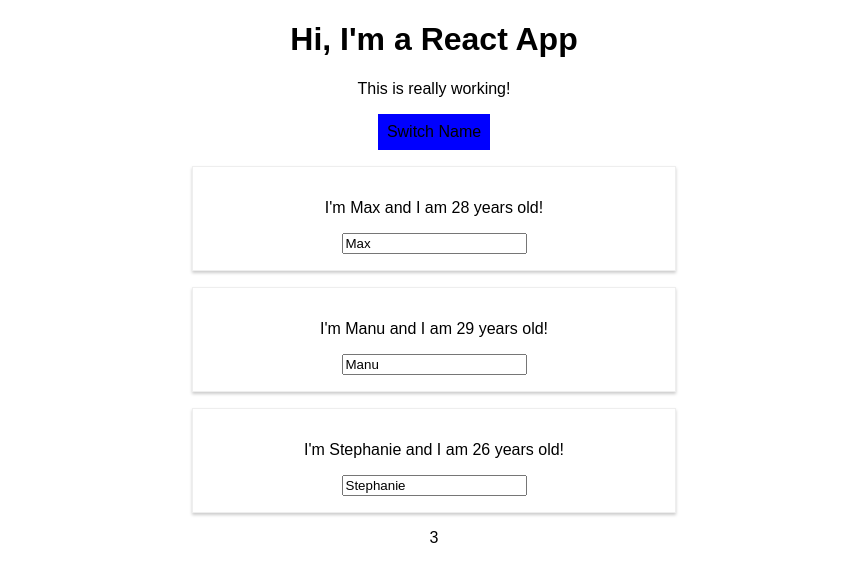
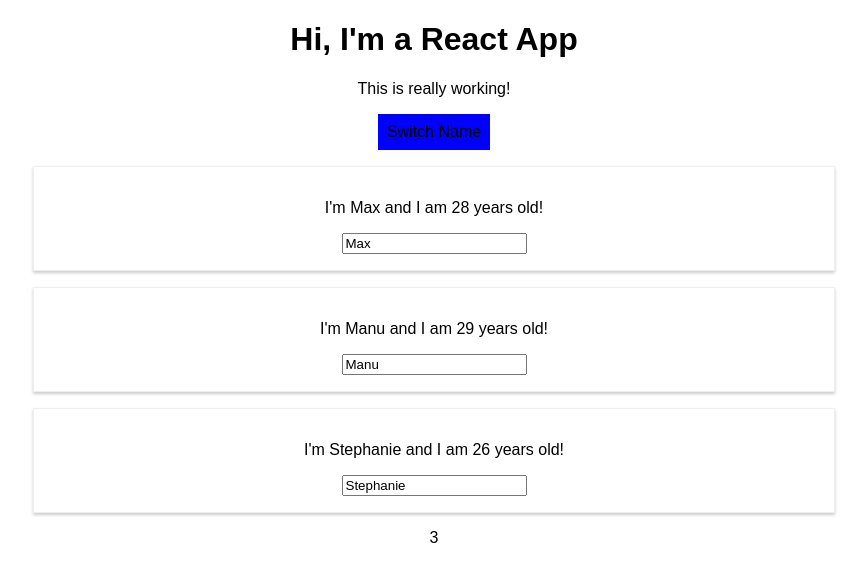
Before and after one commit to ETS-ReactNative4/react_conditionals_redo, a React (Create React App) app: page / in a window 1280 px wide. Both pictures are taken after a click on the button "Switch Name". Shown: the top 582 px of the page, without its empty margins (206-1073 px from the left). Built offline with nearby package versions, Linux system fonts and the light colour scheme.

Commit message:
pre-eject commit

```diff
--- a/src/App.js
+++ b/src/App.js
@@ -1,6 +1,5 @@
 import React, { Component } from 'react';
 import './App.css';
-import Radium, { StyleRoot } from 'radium';
 import Person from './Person/Person';
 
 class App extends Component {
@@ -50,10 +49,6 @@
       border: '1px solid blue',
       padding: '8px',
       cursor: 'pointer',
-      ':hover': {
-          backgroundColor: 'lightgreen',
-          color: 'black'
-      }
     };
 
     let persons = null;
@@ -73,10 +68,7 @@
       );
 
       style.backgroundColor = 'blue';
-      style[':hover'] = {
-          backgroundColor: 'pink',
-          color: 'black',
-    };
+
 }
     const classes = [];
     if (this.state.persons.length <= 2) {
@@ -87,7 +79,6 @@
     }
 
     return (
-      <StyleRoot>
       <div className="App">
         <h1>Hi, I'm a React App</h1>
         <p className={classes.join(' ')} >This is really working!</p>
@@ -96,10 +87,9 @@
           onClick={this.togglePersonsHandler}>Switch Name</button>
           {persons}
     </div>
-    </StyleRoot>
     );
     // return React.createElement('div', {className: 'App'}, React.createElement('h1', null, 'Does this work now?'));
   }
 }
 
-export default Radium(App);
+export default App;
--- a/src/Person/Person.js
+++ b/src/Person/Person.js
@@ -1,17 +1,10 @@
 import React from 'react';
-import Radium from 'radium';
 import './Person.css';
 
 const person = ( props ) => {
-    const style = {
-      '@media (min-width: 500px)' :{
-        width: '450px'
-
-    }
-  };
 
     return (
-        <div className="Person" style={style}>
+        <div className="Person" >
             <p onClick={props.click}>I'm {props.name} and I am {props.age} years old!</p>
             <p>{props.children}</p>
             <input type="text" onChange={props.changed} value={props.name} />
@@ -19,4 +12,4 @@
     )
 };
 
-export default Radium(person);
+export default person;
```
Also changed, not shown: 1 other file (tests, documents, lock files or other folders).
